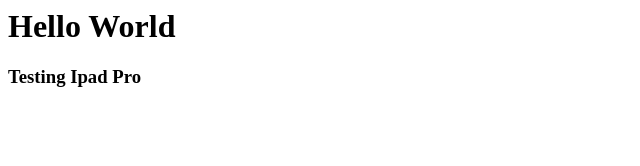
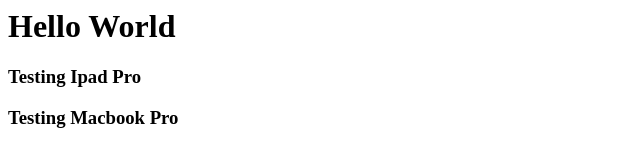
Before and after one commit to hiveapps/goldenfish182, a plain HTML site: page index.html in a window 1280 px wide. Shown: the whole page, without its empty margins (0-640 px from the left). Drawn offline with Linux system fonts and the light colour scheme.

Commit message:
testing from macbook pro

```diff
--- a/index.html
+++ b/index.html
@@ -1,2 +1,3 @@
 <div><h1>Hello World</h1></div>
 <h3>Testing Ipad Pro</h3>
+<h3>Testing Macbook Pro</h3>
```
